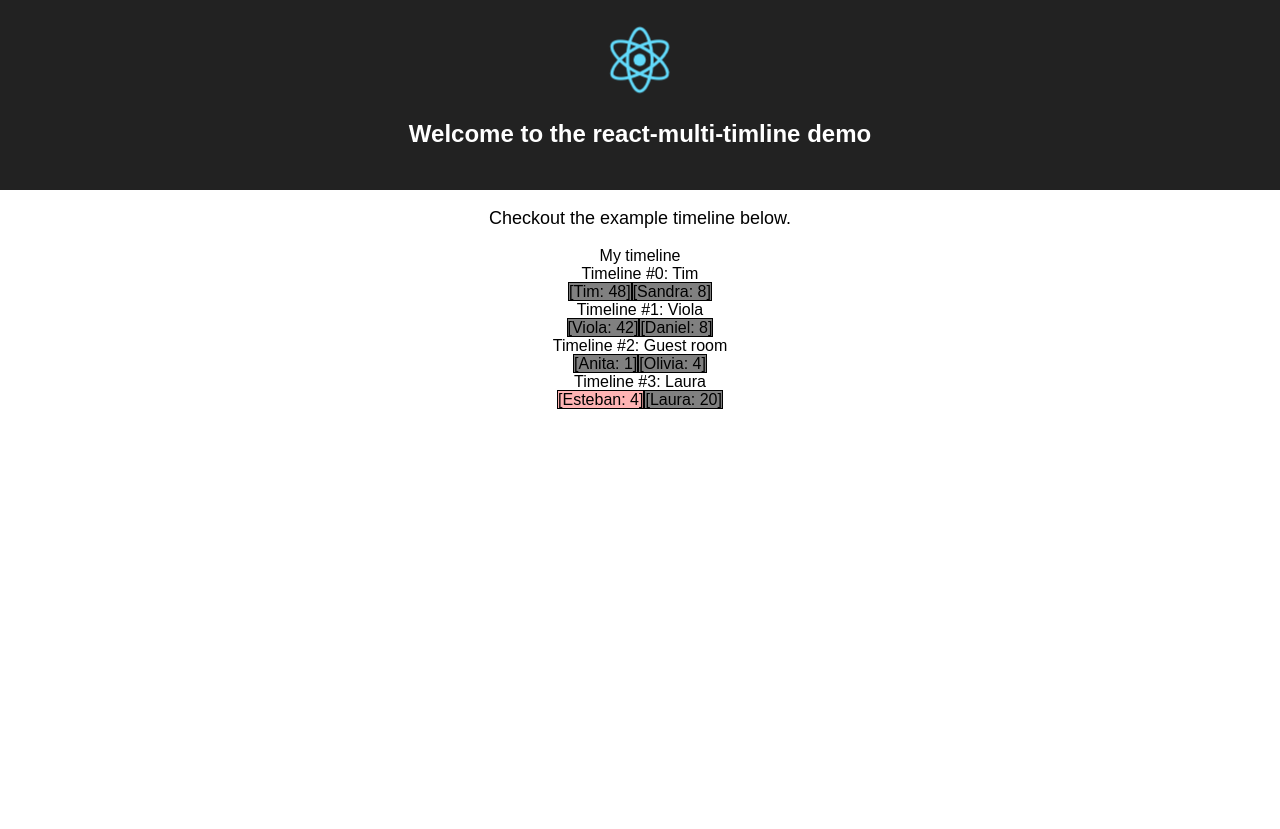
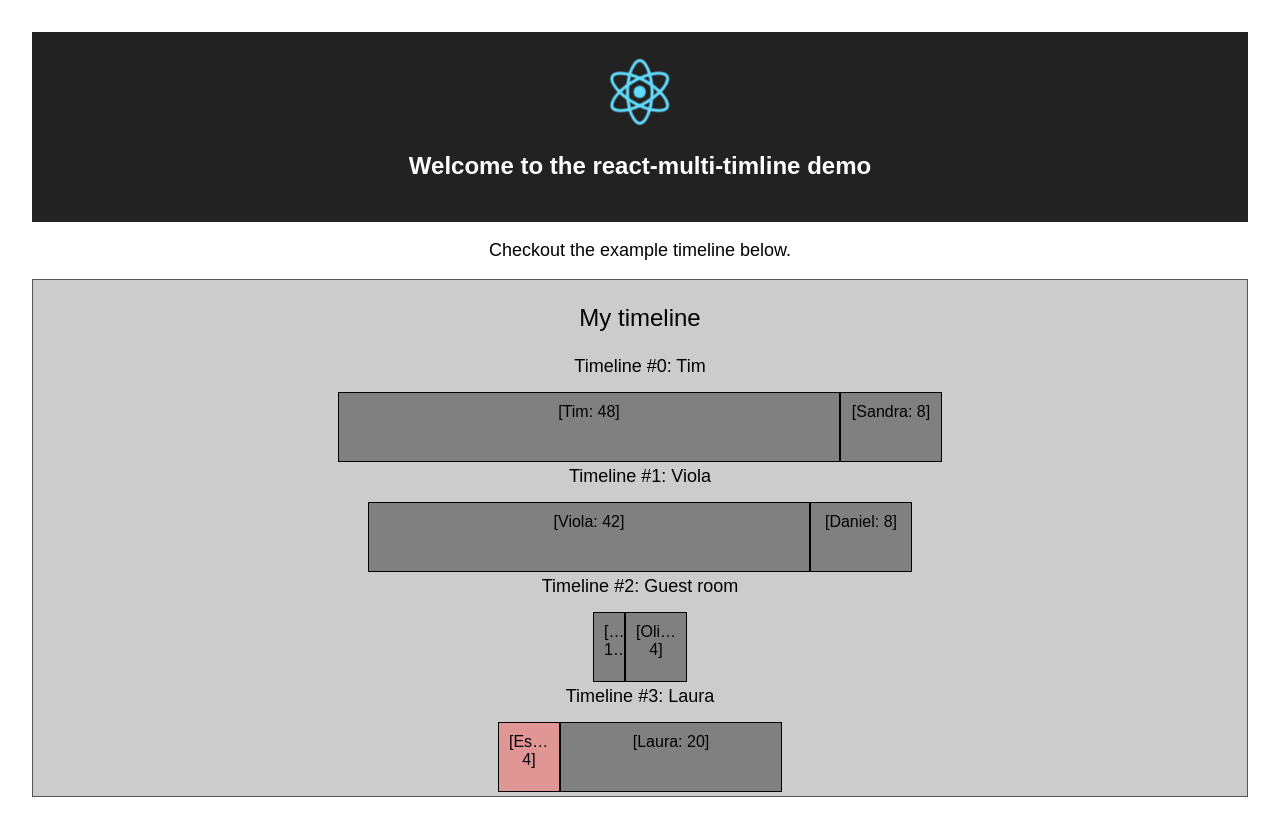
Before and after one commit to dfsp-spirit/react-multi-timeline, a React (Create React App) app: page / in a window 1280 px wide. Before the commit the page ends 800 px from the top, so only its background shows below. Built offline with nearby package versions, Linux system fonts and the light colour scheme.

Commit message:
add style

```diff
--- a/src/Timeline.js
+++ b/src/Timeline.js
@@ -18,8 +18,8 @@ export class Timeline extends Component {
   render() {
     const eventVisualisations = this.props.events.map(
       (event: EventData, index: number) => {
-        const leftString = event.start + 'px'; // TODO: we should compute this relative, based on the full size of the parent.
-        const widthString = event.duration + 'px';
+        const leftString = (event.start * 10) + 'px'; // TODO: we should compute this relative, based on the full size of the parent.
+        const widthString = (event.duration * 10) + 'px';
         const eventColorString = event.eventColor
           ? event.eventColor
           : 'gray';
@@ -29,6 +29,7 @@ export class Timeline extends Component {
           backgroundColor: eventColorString
         };
         const eventText = '[' + event.eventTitle + ': ' + event.duration + ']';
+        //const eventText = '';
         const vis = (
           <span className="event" style={eventStyle} key={index + event.start}>
             {eventText}
--- a/src/index.css
+++ b/src/index.css
@@ -1,13 +1,35 @@
 body {
-  margin: 0;
+  margin: 2.5%;
   padding: 0;
   font-family: sans-serif;
 }
 
 /* CSS for react multi-timeline starts here */
 
+div.react-multi-timeline {
+    border: 1px solid #555555;
+    background-color: #cccccc;
+    min-height: 1em;
+}
+
+
+div.multi-timeline-title {
+    padding-top: 1em;
+    padding-bottom: 1em;
+    font-size: x-large;
+}
+
+div.timeline-title {
+    min-height: 2em;
+    font-size: large;
+}
+
 span.event {
    border: 1px solid black;
-   overflow: hide;
-   text-overflow: ellipsis
+   overflow: hidden;
+   text-overflow: ellipsis;
+   display:inline-block;
+   min-height: 3em;
+   text-align: center;
+   padding: 10px;
 }
```
